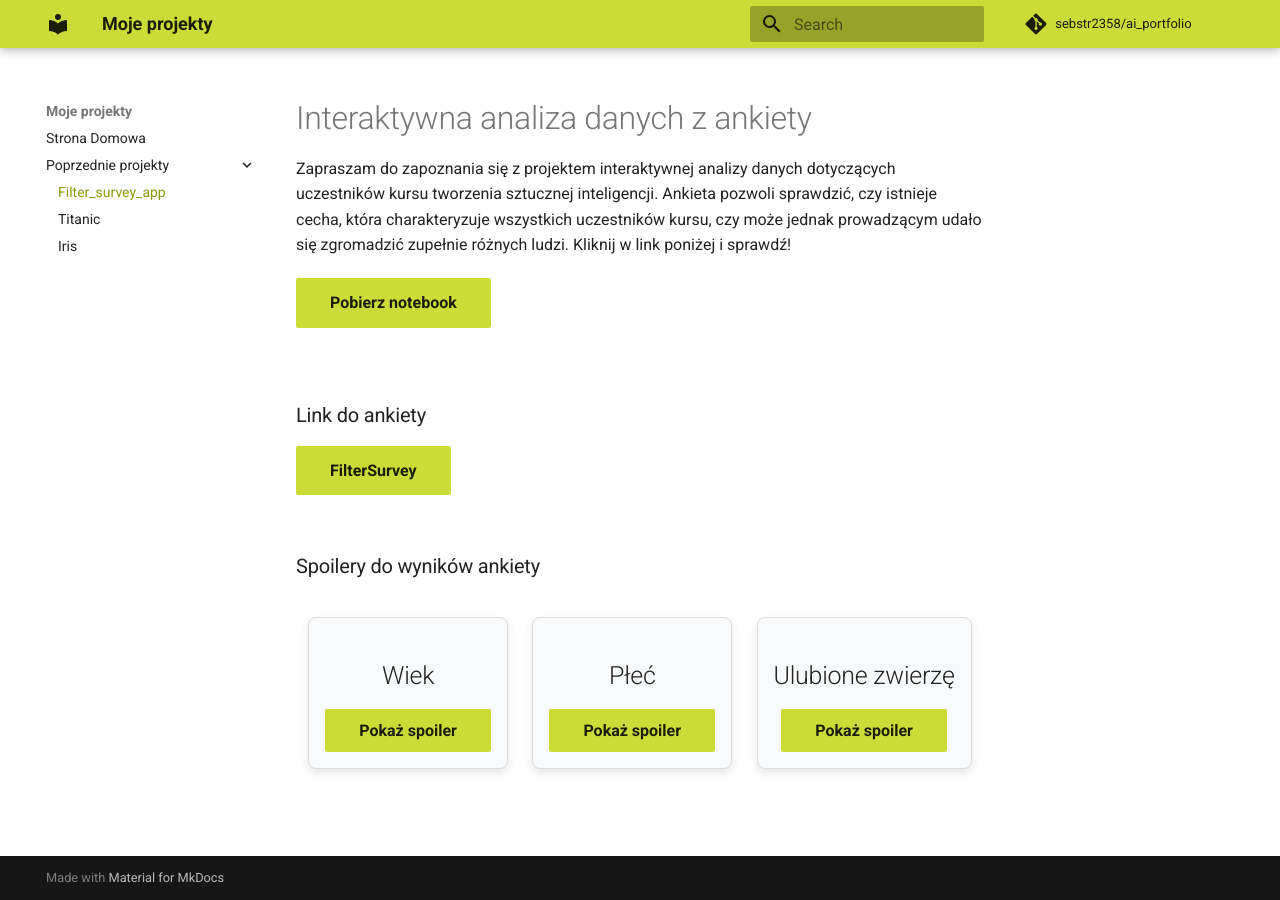
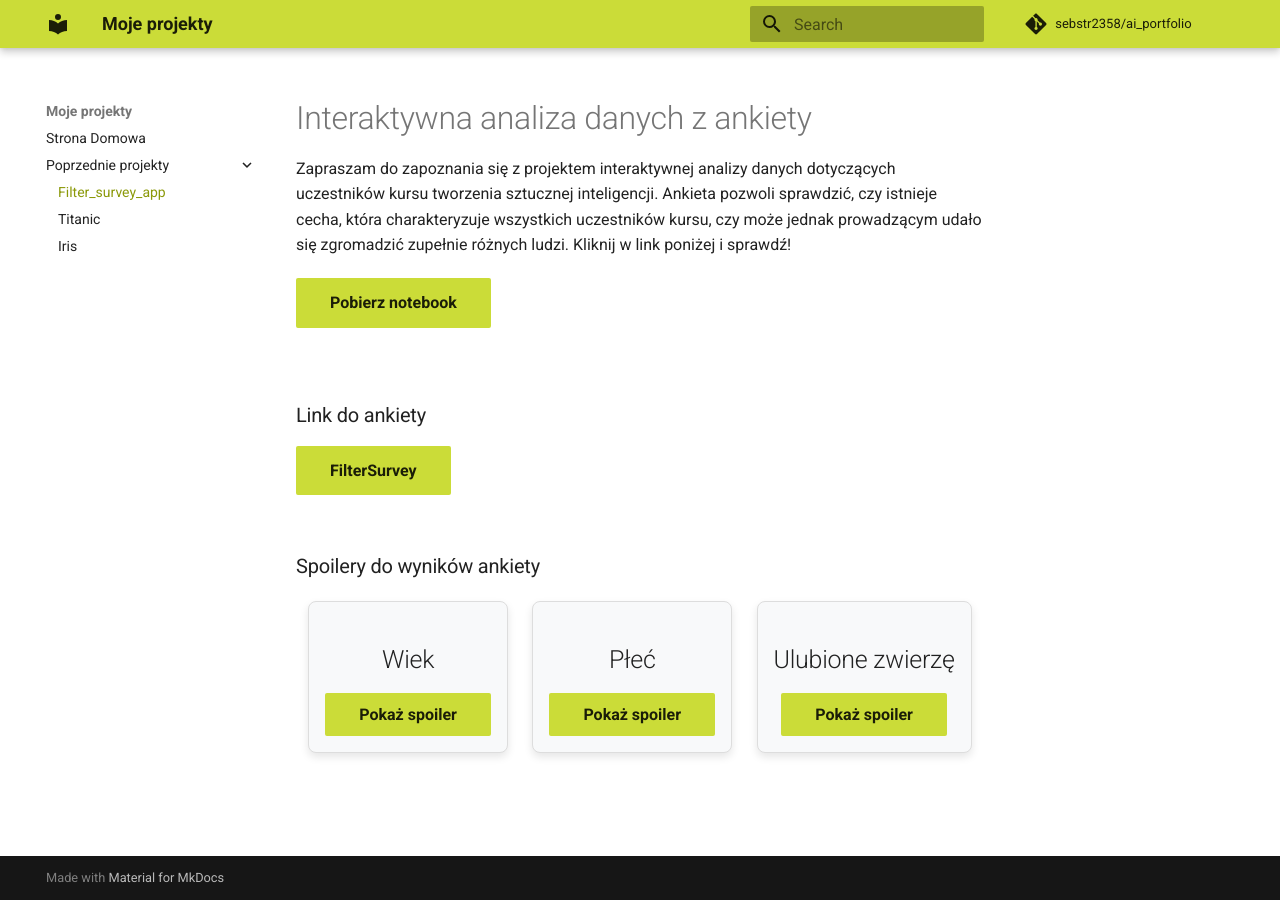
Before and after one commit to sebstr2358/ai_portfolio, an MkDocs documentation site: the page built from docs/filter_survey_app/index.md, in a window 1280 px wide. Built offline with MkDocs 1.6.1 and Material for MkDocs 9.7.7, drawn with Linux system fonts in a browser that asks for light colours; comment, search, counter and statistics services are not loaded.

Commit message:
change styles

```diff
--- a/docs/filter_survey_app/index.md
+++ b/docs/filter_survey_app/index.md
@@ -10,7 +10,7 @@
 <h3>Link do ankiety</h3>
 <a href="https://filtersurveyapp.streamlit.app/" style="margin-bottom: 2rem" class="md-button md-button--primary" target='_blank'>FilterSurvey</a>
 
-<h3 style='margin-top: 0'>Spoilery do wyników ankiety</h3>
+<h3 style="margin-top: 0; margin-bottom: 0">Spoilery do wyników ankiety</h3>
 <div style="display: flex">
     <div style="
             background-color: #f8f9fa;
```
